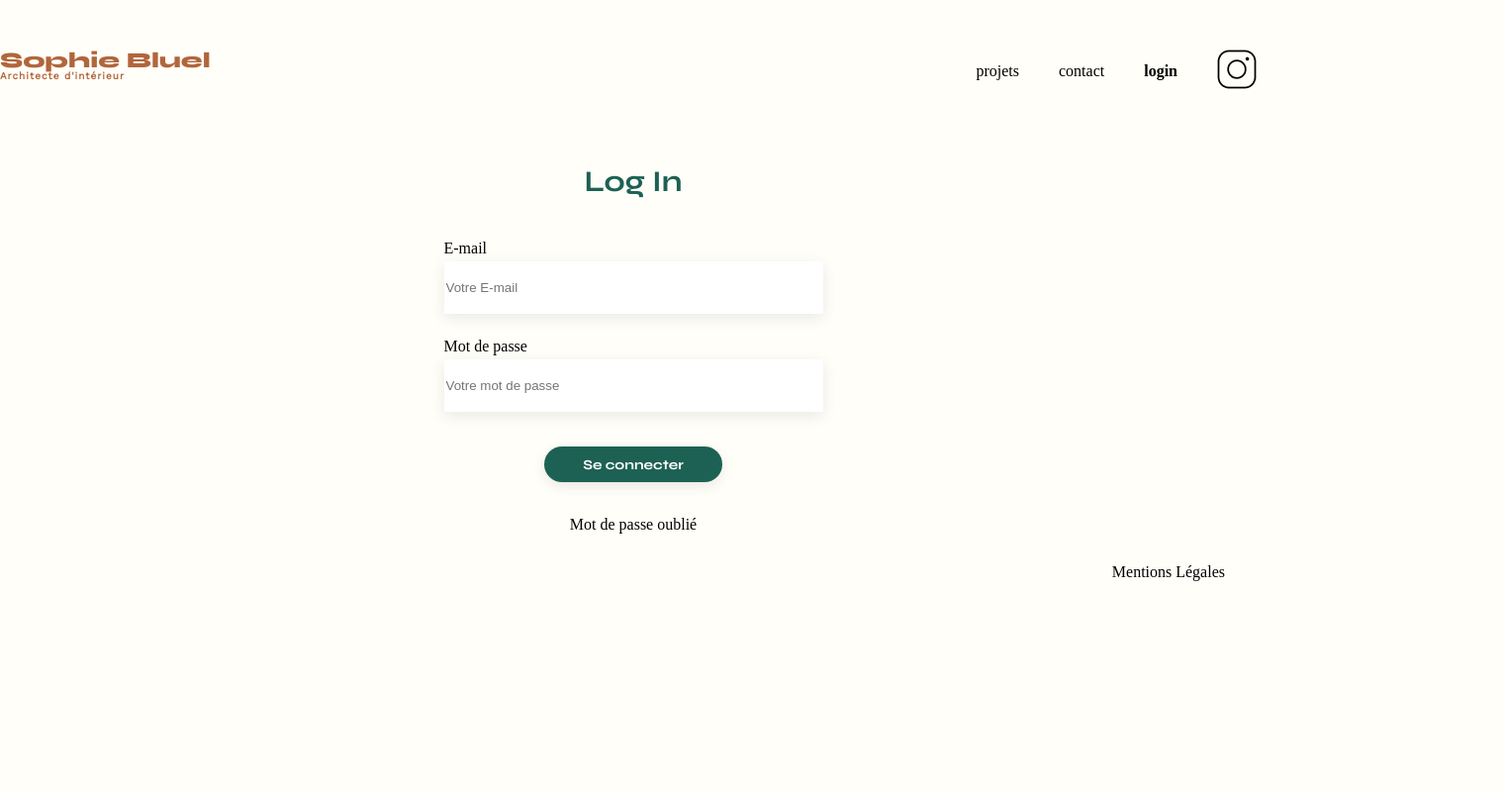
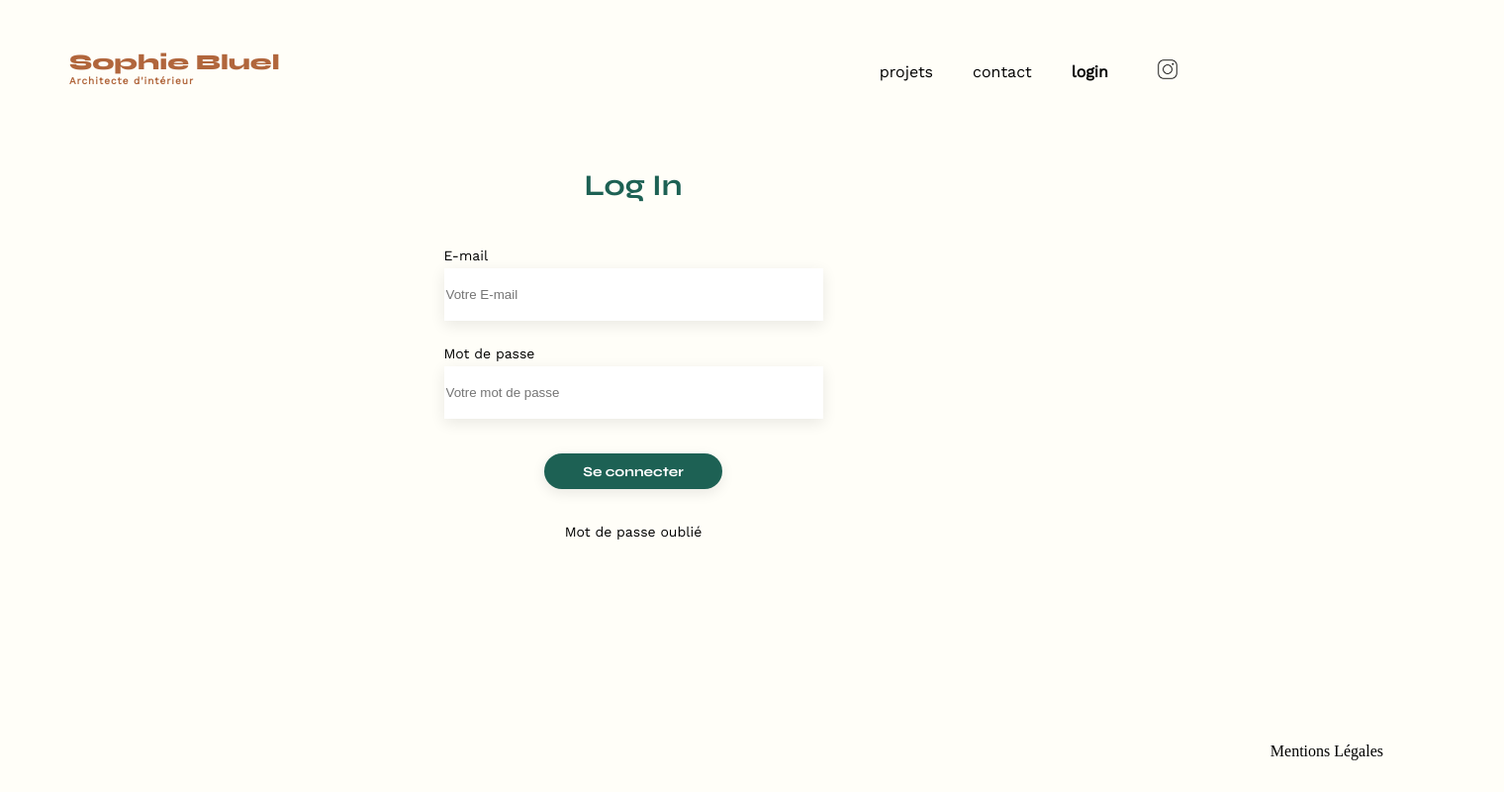
Before and after one commit to Bombe18/sophie-bluel, a plain HTML site: page FrontEnd/login.html in a window 1280 px wide. Shown: the whole page at 99% size, 1520 px wide, since content can reach past the window. Drawn offline with nearby package versions, Linux system fonts and the light colour scheme.

Commit message:
CSS modification log in

```diff
--- a/FrontEnd/css/style.css
+++ b/FrontEnd/css/style.css
@@ -116,8 +116,13 @@ a {
 	color: inherit;
 }
 
+html, body {
+  height: 100%;
+}
+
 body {
-	line-height: 1;
+  display: flex;
+  flex-direction: column;
 }
 
 ol,
@@ -146,10 +151,11 @@ table {
 /** end reset css**/
 
 .container1440 {
-	max-width: 1140px;
-	margin: auto;
+	width: 1140px;
+	align-self: center;
 	font-family: 'Work Sans';
 	font-size: 14px;
+	flex: 1;
 }
 
 .container969 {
@@ -160,7 +166,7 @@ table {
 header {
 	display: flex;
 	justify-content: space-between;
-	margin: 50px 0
+	margin: 50px 0;
 }
 
 
@@ -448,6 +454,14 @@ input .submitstyle {
 	align-items: center;
 }
 
+.footer1440px {
+	display: flex;
+	margin: auto;
+	width: 1440px;
+	justify-content: end;
+	padding-right:80px;
+}
+
 /*Modale parameter*/
 
 .open-modale {
--- a/FrontEnd/login.html
+++ b/FrontEnd/login.html
@@ -15,14 +15,15 @@
 </head>
 
 <body>
-	<header>
+	<div class="container1440">
+		<header class="width1440px">
 			<h1>Sophie Bluel <span>Architecte d'intérieur</span></h1>
 			<nav>
 				<ul>
 					<li><a href="index.html">projets</a></li>
 					<li>contact</li>
 					<li><a class="loginButton" href="login.html">login</a></li>
-				<li><img src="./assets/icons/instagram.png" alt="Instagram"></li>
+					<li><img class="instagram" src="./assets/icons/instagram.png" alt="Instagram"></li>
 				</ul>
 
 			</nav>
@@ -31,13 +32,14 @@
 			<section class="loginform">
 				<p class="log-in">Log In</p>
 				<div>
-				<div class= "errorMsgP" id="errorMsgP"></div>
+					<div class="errorMsgP" id="errorMsgP"></div>
 					<form action="login">
-					<div  class="form-group"><label for="email">E-mail</label>
+						<div class="form-group"><label for="email">E-mail</label>
 							<input id="email" type="text" placeholder="Votre E-mail" name="email" required>
 						</div>
-					<div  class="form-group"><label for="password">Mot de passe</label>
-						<input id="password" type="password" placeholder="Votre mot de passe" name="password" required>
+						<div class="form-group"><label for="password">Mot de passe</label>
+							<input id="password" type="password" placeholder="Votre mot de passe" name="password"
+								required>
 						</div>
 
 						<input type="submit" id='submit' value="Se connecter">
@@ -46,14 +48,15 @@
 				</div>
 			</section>
 		</main>
-
-	<footer>
+	</div>
+	<footer class="footer1440px">
 		<nav>
 			<ul>
 				<li>Mentions Légales</li>
 			</ul>
 		</nav>
 	</footer>
+
 </body>
 
 </html>
```
Lines whose indentation alone changed are shown as unchanged.
